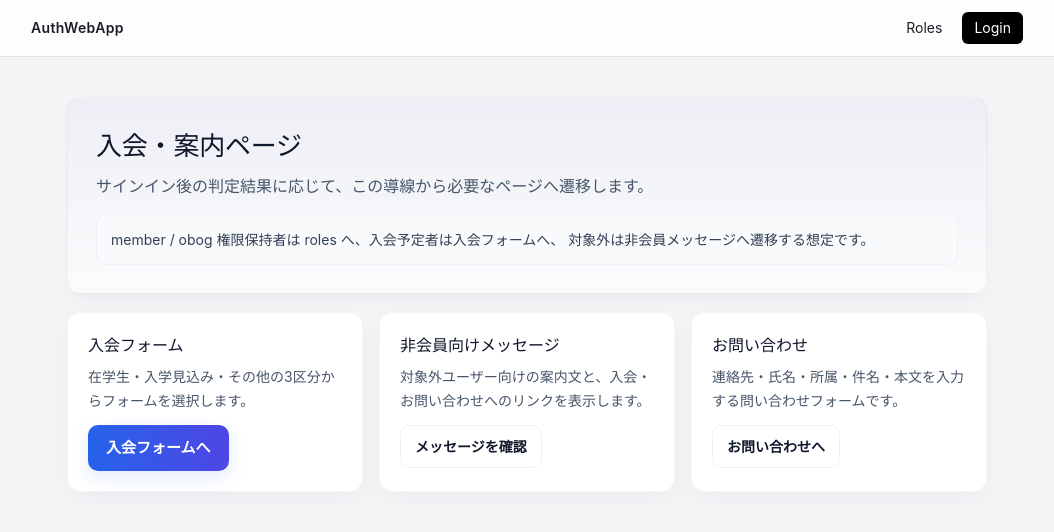
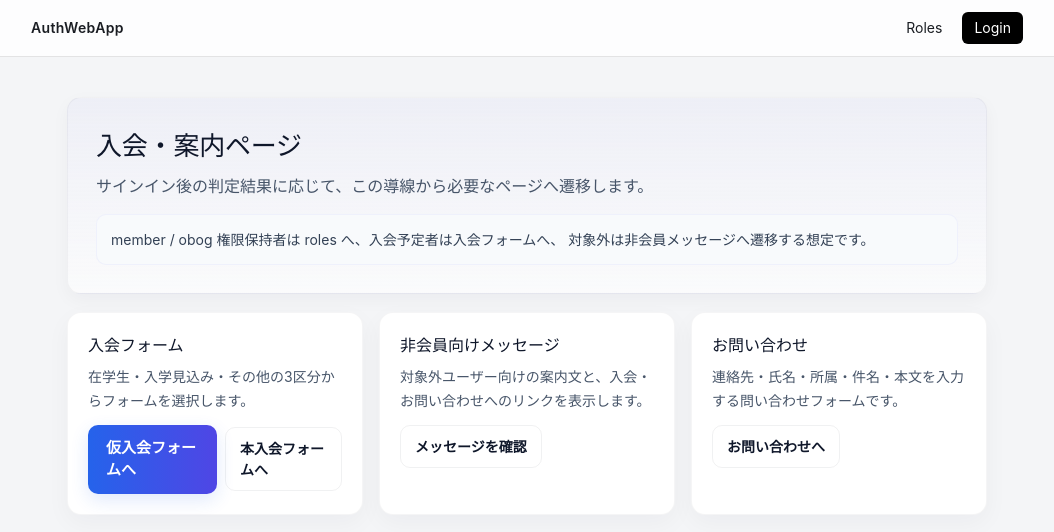
Before and after one commit to digitart-tech-assoc/AuthWebApp, a Next.js app in the folder frontend/: page /join in a window 1280 px wide. Shown: the top 532 px of the page, without its empty margins (113-1167 px from the left). Built offline with nearby package versions, Linux system fonts and the light colour scheme; no server answers.

Commit message:
feat: 入会フォームセクションに仮入会フォームと本入会フォームのリンクを追加

```diff
--- a/frontend/src/app/join/page.tsx
+++ b/frontend/src/app/join/page.tsx
@@ -21,9 +21,10 @@ export default function JoinGuidePage() {
 					<p className={styles.cardText}>
 						在学生・入学見込み・その他の3区分からフォームを選択します。
 					</p>
-					<Link className={styles.primary} href="/join/form">
-						入会フォームへ
-					</Link>
+					<div style={{ display: "flex", gap: 8, alignItems: "center" }}>
+						<Link className={styles.primary} href="/join/form">仮入会フォームへ</Link>
+						<Link className={styles.secondary} href="/join/member">本入会フォームへ</Link>
+					</div>
 				</article>
 
 				<article className={styles.card}>
```
